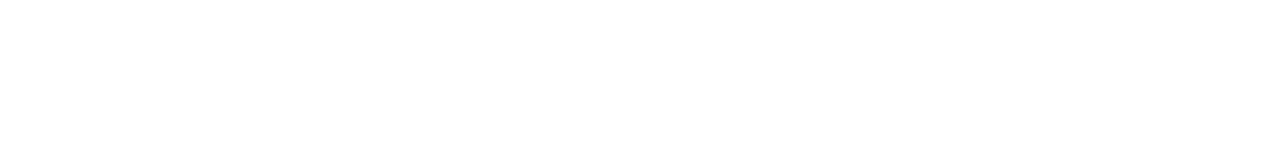
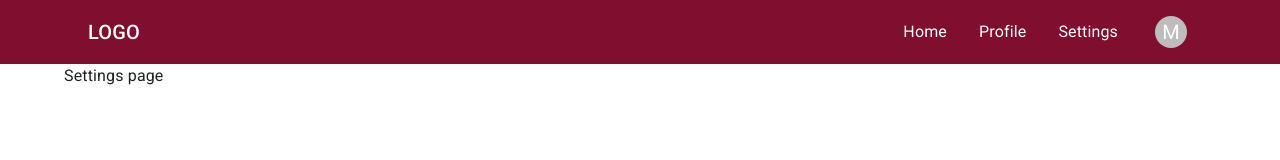
Before and after one commit to ccna35/storify, a React (Vite) app in the folder client/: page /settings in a window 1280 px wide. Before the commit this address had no page. Shown: the top 160 px of the page. Built offline with nearby package versions, Linux system fonts and the light colour scheme; sample sign-in values are in the browser's storage.

Commit message:
First commit

```diff
--- a/client/src/components/DataGridDemo.tsx
+++ b/client/src/components/DataGridDemo.tsx
@@ -1,7 +1,9 @@
 import { DataGrid, GridColDef } from "@mui/x-data-grid";
 import axios from "axios";
-import { useEffect, useState } from "react";
+import { useContext, useEffect, useState } from "react";
 import { API_URL } from "../env";
+import { useNavigate } from "react-router-dom";
+import { UserContext } from "../hooks/UserContext";
 
 const columns: GridColDef[] = [
   { field: "id", headerName: "ID", width: 90 },
@@ -76,6 +78,9 @@
 };
 
 export default function DataGridDemo() {
+  const navigate = useNavigate();
+  const { updateUserInfo } = useContext(UserContext);
+
   const [rows, setRows] = useState<[] | RowType[]>([]);
   const [status, setStatus] = useState<
     "idle" | "loading" | "error" | "success"
@@ -101,12 +106,15 @@
           `${API_URL}products?page=${paginationModel.page}`,
           { signal, withCredentials: true }
         );
-        console.log(res.data);
         setStatus("success");
         setRows(res.data);
       } catch (error) {
         console.log(error);
         setStatus("error");
+        if (error.response.status !== 200) {
+          updateUserInfo(null);
+          navigate("/login");
+        }
       }
     })();
 
@@ -114,7 +122,7 @@
       // Cancel the request when the component unmounts
       controller.abort();
     };
-  }, [paginationModel.page]);
+  }, [navigate, paginationModel.page]);
 
   return (
     <DataGrid
--- a/client/src/components/DepartmentsList.tsx
+++ b/client/src/components/DepartmentsList.tsx
@@ -1,7 +1,9 @@
 import { Box, Stack, Typography } from "@mui/material";
 import axios from "axios";
-import { useEffect, useState } from "react";
+import { useContext, useEffect, useState } from "react";
 import { API_URL } from "../env";
+import { useNavigate } from "react-router-dom";
+import { UserContext } from "../hooks/UserContext";
 
 type DepartmentType = {
   id: number;
@@ -10,6 +12,9 @@
 };
 
 const DepartmentsList = () => {
+  const navigate = useNavigate();
+  const { updateUserInfo } = useContext(UserContext);
+
   const [data, setData] = useState<[] | DepartmentType[]>([]);
   const [status, setStatus] = useState<
     "idle" | "loading" | "error" | "success"
@@ -28,12 +33,15 @@
           signal,
           withCredentials: true,
         });
-        console.log(res.data);
         setStatus("success");
         setData(res.data);
       } catch (error) {
         console.log(error);
         setStatus("error");
+        if (error.response.status !== 200) {
+          updateUserInfo(null);
+          navigate("/login");
+        }
       }
     })();
 
--- a/client/src/components/Navbar/Navbar.tsx
+++ b/client/src/components/Navbar/Navbar.tsx
@@ -2,15 +2,37 @@
 import Box from "@mui/material/Box";
 import Toolbar from "@mui/material/Toolbar";
 import Typography from "@mui/material/Typography";
-import { Container, Stack } from "@mui/material";
+import {
+  Avatar,
+  Container,
+  Divider,
+  IconButton,
+  Link,
+  ListItemIcon,
+  Menu,
+  MenuItem,
+  Stack,
+  Tooltip,
+} from "@mui/material";
 import axios from "axios";
 import { API_URL } from "../../env";
-import { useNavigate } from "react-router-dom";
-import { useContext, useState } from "react";
-import { LoadingButton } from "@mui/lab";
+import { NavLink, useNavigate } from "react-router-dom";
+import { Fragment, MouseEvent, useContext, useState } from "react";
 import { UserContext } from "../../hooks/UserContext";
+import Logout from "@mui/icons-material/Logout";
+import Settings from "@mui/icons-material/Settings";
+import PersonAdd from "@mui/icons-material/PersonAdd";
 
 export default function Navbar() {
+  const [anchorEl, setAnchorEl] = useState<null | HTMLElement>(null);
+  const open = Boolean(anchorEl);
+  const handleClick = (event: MouseEvent<HTMLElement>) => {
+    setAnchorEl(event.currentTarget);
+  };
+  const handleClose = () => {
+    setAnchorEl(null);
+  };
+
   const { user, updateUserInfo } = useContext(UserContext);
 
   const navigate = useNavigate();
@@ -39,11 +61,109 @@
             </Typography>
             <Stack direction="row" spacing={2} alignItems="center">
               {user !== null && (
-                <Typography variant="h6" component="div">
-                  {user.first_name}
-                </Typography>
+                <Stack direction="row" spacing={4} alignItems="center">
+                  <Link
+                    component={NavLink}
+                    to="/"
+                    color="#fff"
+                    sx={{ textDecoration: "none" }}
+                  >
+                    Home
+                  </Link>
+                  <Link
+                    component={NavLink}
+                    to="/profile"
+                    color="#fff"
+                    sx={{ textDecoration: "none" }}
+                  >
+                    Profile
+                  </Link>
+                  <Link
+                    component={NavLink}
+                    to="/settings"
+                    color="#fff"
+                    sx={{ textDecoration: "none" }}
+                  >
+                    Settings
+                  </Link>
+                  <Fragment>
+                    <Tooltip title="Account settings">
+                      <IconButton
+                        onClick={handleClick}
+                        size="small"
+                        sx={{ ml: 2 }}
+                        aria-controls={open ? "account-menu" : undefined}
+                        aria-haspopup="true"
+                        aria-expanded={open ? "true" : undefined}
+                      >
+                        <Avatar sx={{ width: 32, height: 32 }}>M</Avatar>
+                      </IconButton>
+                    </Tooltip>
+                    <Menu
+                      anchorEl={anchorEl}
+                      id="account-menu"
+                      open={open}
+                      onClose={handleClose}
+                      onClick={handleClose}
+                      PaperProps={{
+                        elevation: 0,
+                        sx: {
+                          overflow: "visible",
+                          filter: "drop-shadow(0px 2px 8px rgba(0,0,0,0.32))",
+                          mt: 1.5,
+                          "& .MuiAvatar-root": {
+                            width: 32,
+                            height: 32,
+                            ml: -0.5,
+                            mr: 1,
+                          },
+                          "&:before": {
+                            content: '""',
+                            display: "block",
+                            position: "absolute",
+                            top: 0,
+                            right: 14,
+                            width: 10,
+                            height: 10,
+                            bgcolor: "background.paper",
+                            transform: "translateY(-50%) rotate(45deg)",
+                            zIndex: 0,
+                          },
+                        },
+                      }}
+                      transformOrigin={{ horizontal: "right", vertical: "top" }}
+                      anchorOrigin={{ horizontal: "right", vertical: "bottom" }}
+                    >
+                      <MenuItem onClick={handleClose}>
+                        <Avatar /> Profile
+                      </MenuItem>
+                      <MenuItem onClick={handleClose}>
+                        <Avatar /> My account
+                      </MenuItem>
+                      <Divider />
+                      <MenuItem onClick={handleClose}>
+                        <ListItemIcon>
+                          <PersonAdd fontSize="small" />
+                        </ListItemIcon>
+                        Add another account
+                      </MenuItem>
+                      <MenuItem onClick={handleClose}>
+                        <ListItemIcon>
+                          <Settings fontSize="small" />
+                        </ListItemIcon>
+                        Settings
+                      </MenuItem>
+                      <MenuItem onClick={handleLogout}>
+                        <ListItemIcon>
+                          <Logout fontSize="small" />
+                        </ListItemIcon>
+                        Logout
+                      </MenuItem>
+                    </Menu>
+                  </Fragment>
+                </Stack>
               )}
-              {user !== null && (
+              {/* {user !== null && (
                 <LoadingButton
                   variant="outlined"
                   color="inherit"
@@ -52,7 +172,7 @@
                 >
                   Logout
                 </LoadingButton>
-              )}
+              )} */}
             </Stack>
           </Toolbar>
         </Container>
--- /dev/null
+++ b/client/src/layouts/PrivateRoutes.tsx
@@ -0,0 +1,19 @@
+import { useContext, useEffect } from "react";
+import { useNavigate } from "react-router-dom";
+import { UserContext } from "../hooks/UserContext";
+
+const PrivateRoutes = ({ children }: { children: React.ReactNode }) => {
+  const navigate = useNavigate();
+
+  const { user } = useContext(UserContext);
+
+  useEffect(() => {
+    if (!user) {
+      navigate("/login");
+    }
+  }, [navigate, user]);
+
+  return <>{children}</>;
+};
+
+export default PrivateRoutes;
--- a/client/src/main.tsx
+++ b/client/src/main.tsx
@@ -12,6 +12,9 @@
 import Register from "./pages/Register.tsx";
 import ErrorPage from "./pages/ErrorPage.tsx";
 import Login from "./pages/Login.tsx";
+import Profile from "./pages/Profile.tsx";
+import Settings from "./pages/Settings.tsx";
+import PrivateRoutes from "./layouts/PrivateRoutes.tsx";
 
 const router = createBrowserRouter([
   {
@@ -21,7 +24,27 @@
     children: [
       {
         path: "/",
-        element: <HomePage />,
+        element: (
+          <PrivateRoutes>
+            <HomePage />
+          </PrivateRoutes>
+        ),
+      },
+      {
+        path: "/profile",
+        element: (
+          <PrivateRoutes>
+            <Profile />
+          </PrivateRoutes>
+        ),
+      },
+      {
+        path: "/settings",
+        element: (
+          <PrivateRoutes>
+            <Settings />
+          </PrivateRoutes>
+        ),
       },
       {
         path: "/register",
--- a/client/src/pages/HomePage.tsx
+++ b/client/src/pages/HomePage.tsx
@@ -1,22 +1,9 @@
 import Container from "@mui/material/Container";
 import Box from "@mui/material/Box";
 import DataGridDemo from "../components/DataGridDemo";
-import { useContext, useEffect } from "react";
-import { useNavigate } from "react-router-dom";
-import { UserContext } from "../hooks/UserContext";
 import DepartmentsList from "../components/DepartmentsList";
 
 export default function HomePage() {
-  const navigate = useNavigate();
-
-  const { user } = useContext(UserContext);
-
-  useEffect(() => {
-    if (!user) {
-      navigate("/login");
-    }
-  }, [navigate, user]);
-
   return (
     <Box sx={{ minHeight: "100vh" }}>
       <Container maxWidth="lg" sx={{ marginInline: "auto" }}>
--- /dev/null
+++ b/client/src/pages/Profile.tsx
@@ -0,0 +1,13 @@
+import Container from "@mui/material/Container";
+import Box from "@mui/material/Box";
+import { Typography } from "@mui/material";
+
+export default function Profile() {
+  return (
+    <Box sx={{ minHeight: "100vh" }}>
+      <Container maxWidth="lg" sx={{ marginInline: "auto" }}>
+        <Typography>Profile page</Typography>
+      </Container>
+    </Box>
+  );
+}
--- /dev/null
+++ b/client/src/pages/Settings.tsx
@@ -0,0 +1,16 @@
+import Container from "@mui/material/Container";
+import Box from "@mui/material/Box";
+import { useContext, useEffect } from "react";
+import { useNavigate } from "react-router-dom";
+import { UserContext } from "../hooks/UserContext";
+import { Typography } from "@mui/material";
+
+export default function Settings() {
+  return (
+    <Box sx={{ minHeight: "100vh" }}>
+      <Container maxWidth="lg" sx={{ marginInline: "auto" }}>
+        <Typography>Settings page</Typography>
+      </Container>
+    </Box>
+  );
+}
```
Also changed, not shown: client/src/components/Navbar/Menu.tsx (added, +44 -0 lines), 1 other file (tests, documents, lock files or other folders).
